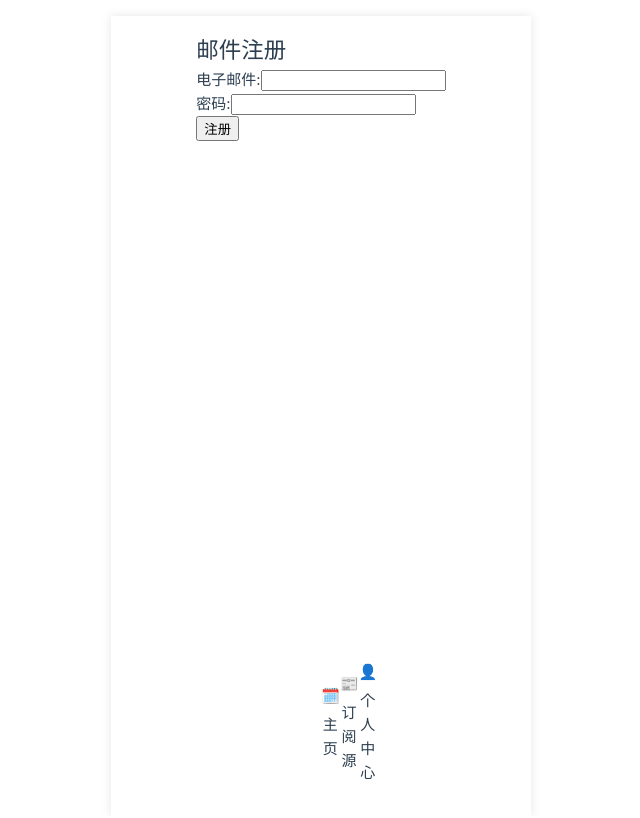
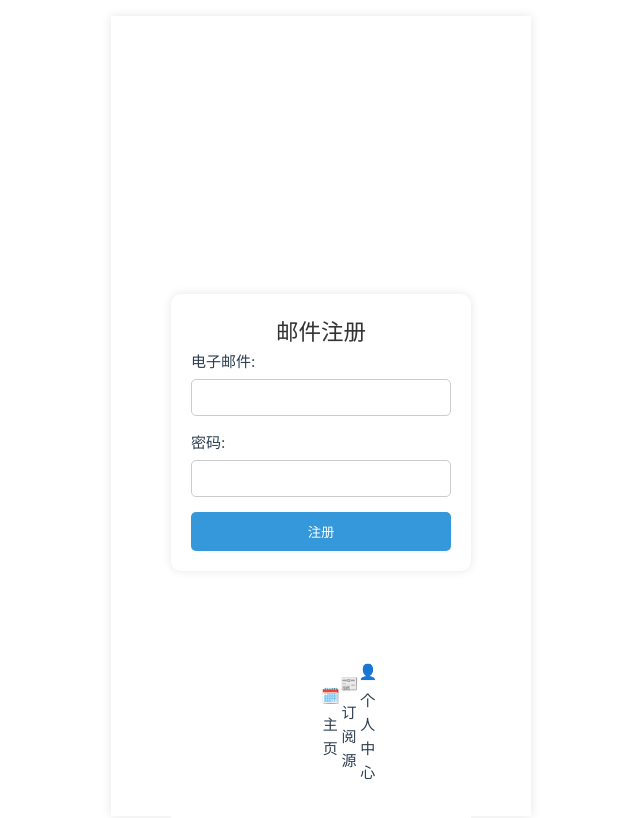
Before and after one commit to Cleyh/JikeDay-s, a Vue app: page /signup in a window 1280 px wide. Shown: the top 818 px of the page, without its empty margins (319-959 px from the left). Built offline with nearby package versions, Linux system fonts and the light colour scheme.

Commit message:
美化了注册界面

```diff
--- a/src/pages/Signup.vue
+++ b/src/pages/Signup.vue
@@ -1,20 +1,24 @@
 <template>
+  <div class="background-container">
     <div class="registration-container">
-    <h2>邮件注册</h2>
-    <form @submit.prevent="handleSubmit">
-      <div>
+      <h2 class="title">邮件注册</h2>
+      <form @submit.prevent="handleSubmit" class="form">
+        <div class="input-field">
           <label for="email">电子邮件:</label>
           <input type="email" id="email" v-model="email" required>
         </div>
-      <div>
+        <div class="input-field">
           <label for="password">密码:</label>
           <input type="password" id="password" v-model="password" required>
         </div>
-      <button type="submit">注册</button>
+        <button type="submit" class="submit-button">注册</button>
       </form>
       <p v-if="errorMessage" class="error-message">{{ errorMessage }}</p>
     </div>
+  </div>
 </template>
+
+
 
 <script>
 export default {
@@ -49,12 +53,60 @@ export default {
 </script>
 
 <style scoped>
+.background-container {
+  display: flex;
+  flex-direction: column;
+  align-items: center;
+  justify-content: center;
+  height: 100vh;
+  background-color: white; /* 调整为浅灰色背景 */
+}
+
 .registration-container {
-  /* 你的样式 */
+  width: 300px;
+  margin: 0 auto;
+  padding: 20px;
+  box-shadow: 0 0 10px rgba(0,0,0,0.1);
+  border-radius: 10px;
+}
+
+.title {
+  text-align: center;
+  color: #333;
+}
+
+.form {
+  display: flex;
+  flex-direction: column;
+}
+
+.input-field {
+  margin-bottom: 15px;
+}
+
+.input-field label {
+  display: block;
+  margin-bottom: 5px;
+}
+
+.input-field input {
+  width: 100%;
+  padding: 10px;
+  border-radius: 5px;
+  border: 1px solid #ccc;
+}
+
+.submit-button {
+  padding: 10px;
+  background-color: #3498db;
+  color: white;
+  border: none;
+  border-radius: 5px;
+  cursor: pointer;
 }
 
 .error-message {
   color: red;
-  margin-top: 10px;
+  text-align: center;
 }
 </style>
```
Lines whose indentation alone changed are shown as unchanged.
